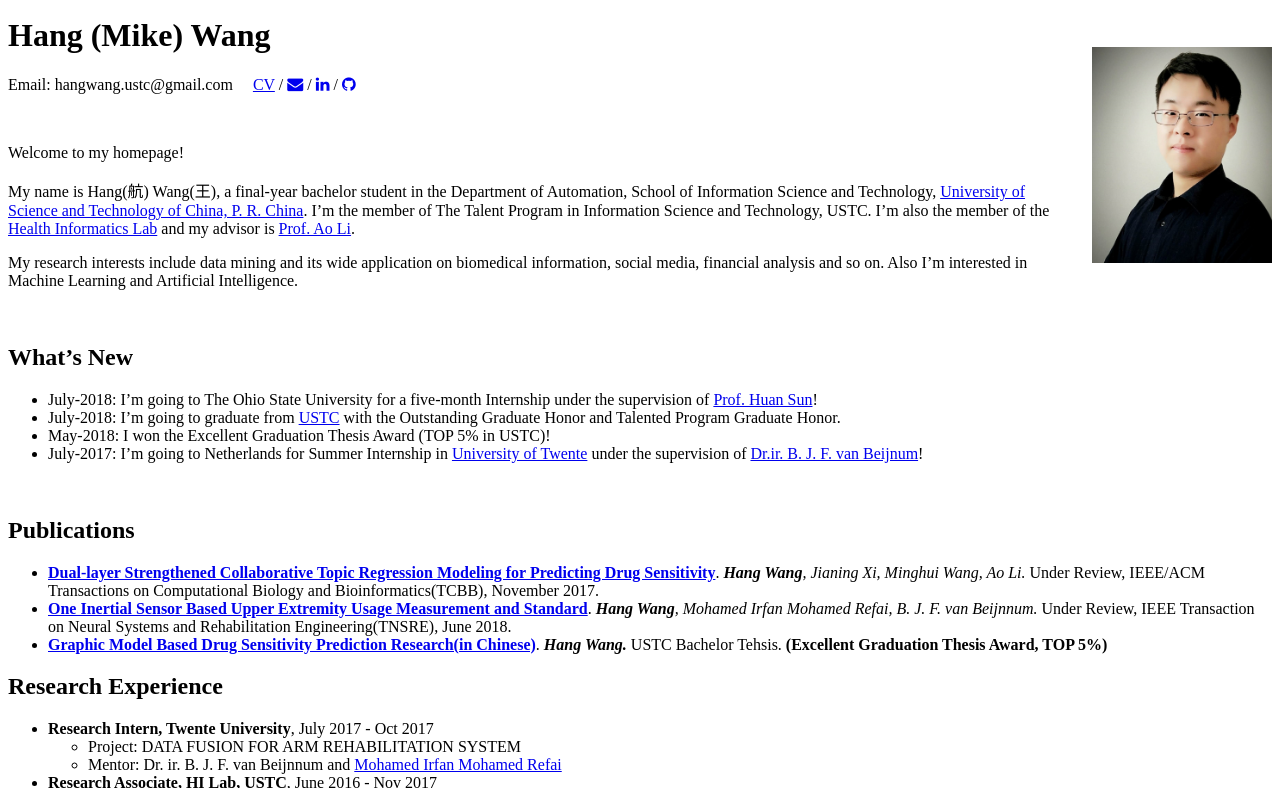
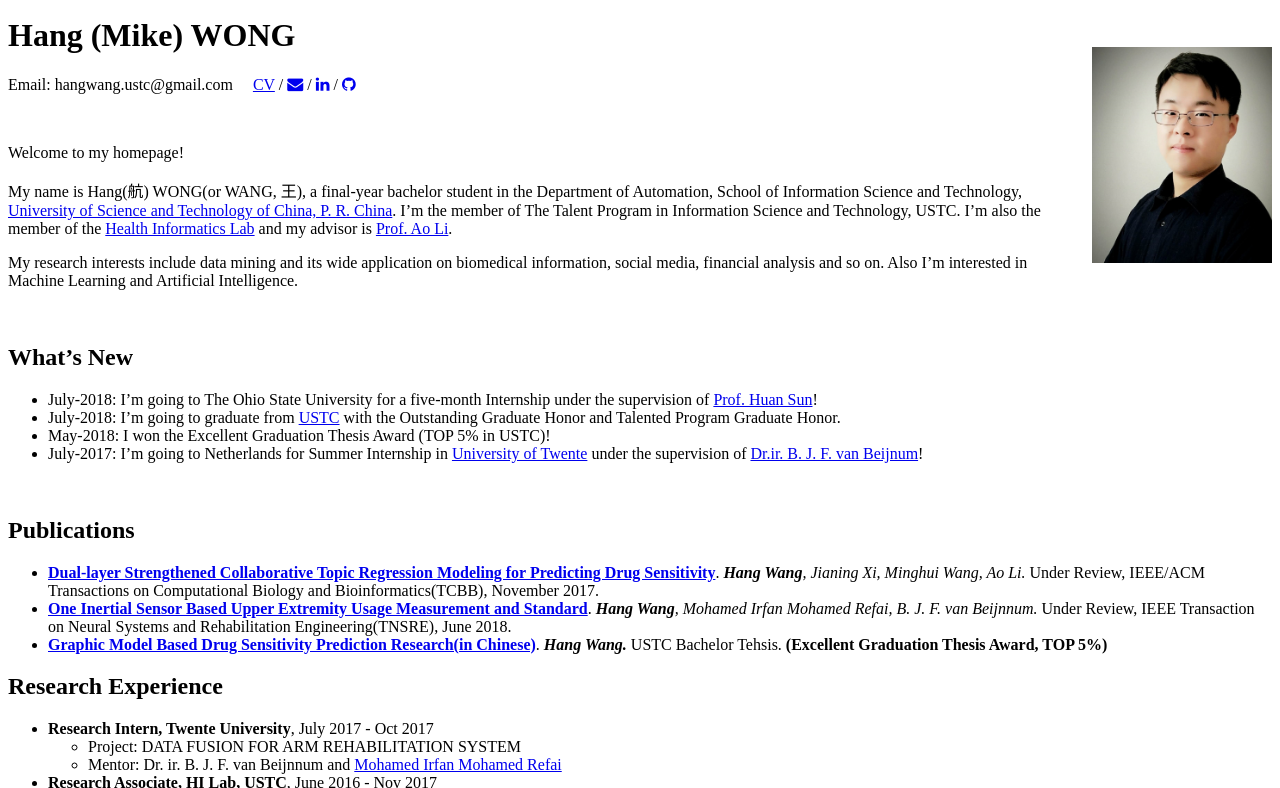
Before and after one commit to ustcmike/ustcmike.github.io, a Jekyll site: the page built from index.md, in a window 1280 px wide and 900 px high, cut to the strip 112-900 px from the top of the window. Built offline with Jekyll 4.4.1, drawn with Linux system fonts in a browser that asks for light colours; nearby versions of some CDN libraries; our own code applies the rules of GitHub Pages for plain Markdown files.

Commit message:
Update index.md

```diff
--- a/index.md
+++ b/index.md
@@ -1,18 +1,18 @@
 ---
 layout: default
 section: home
-title: "Hang Wang: Homepage"
+title: "Hang WONG: Homepage"
 ---
 <img src="static/info/profile.jpg" class="img-thumbnail" width="180px" style="float:right; margin-left:30px; margin-top:35px; margin-bottom:10px;">
 
-# Hang (Mike) Wang
+# Hang (Mike) WONG
 {% include social.html %}
 
 &nbsp;
 
 Welcome to my homepage!
 
-My name is Hang(航) Wang(王), a final-year bachelor student in the Department of Automation, School of Information Science and Technology, [University of Science and Technology of China, P. R. China](http://www.ustc.edu.cn/). I'm the member of The Talent Program in Information Science and Technology, USTC. I'm also the member of the [Health Informatics Lab](http://bioinformatics.ustc.edu.cn/) and my advisor is [Prof. Ao Li](http://bioinformatics.ustc.edu.cn/teams.html).
+My name is Hang(航) WONG(or WANG, 王), a final-year bachelor student in the Department of Automation, School of Information Science and Technology, [University of Science and Technology of China, P. R. China](http://www.ustc.edu.cn/). I'm the member of The Talent Program in Information Science and Technology, USTC. I'm also the member of the [Health Informatics Lab](http://bioinformatics.ustc.edu.cn/) and my advisor is [Prof. Ao Li](http://bioinformatics.ustc.edu.cn/teams.html).
 
 My research interests include data mining and its wide application on biomedical information, social media, financial analysis and so on. Also I'm interested in Machine Learning and Artificial Intelligence.
 
```
